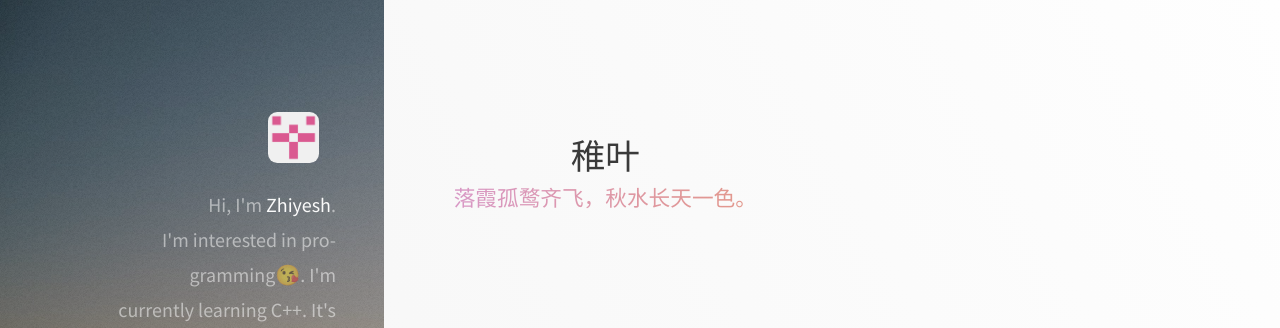
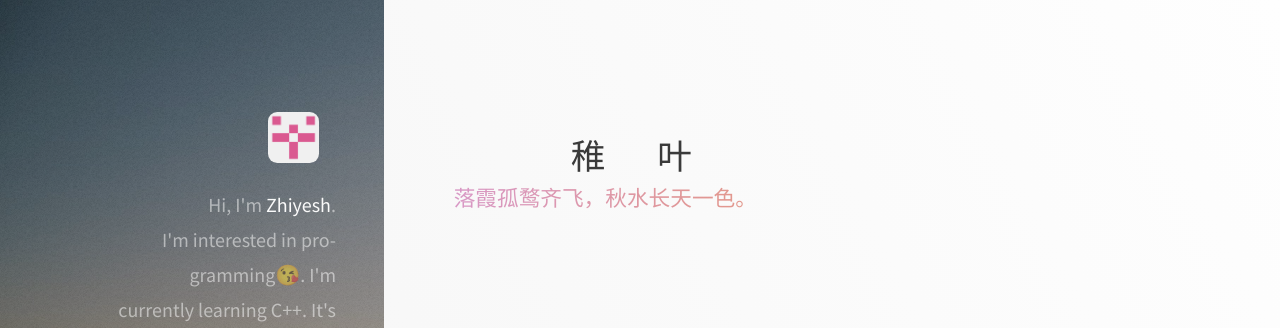
Before and after one commit to Zhiyelah/zhiyelah.github.io, a Jekyll site: the page built from index.html, in a window 1280 px wide. Shown: the top 328 px of the page. Built offline with Jekyll 4.4.1, drawn with Linux system fonts in a browser that asks for light colours; nearby versions of some CDN libraries.

Commit message:
Update main.css

```diff
--- a/css/main.css
+++ b/css/main.css
@@ -1648,7 +1648,7 @@
 		font-weight: 600;
 		font-size: 2em;
 		line-height: 1.5em;
-		letter-spacing: 30%;
+		letter-spacing: 1.5em;
 	}
 
 	h2 {
```
